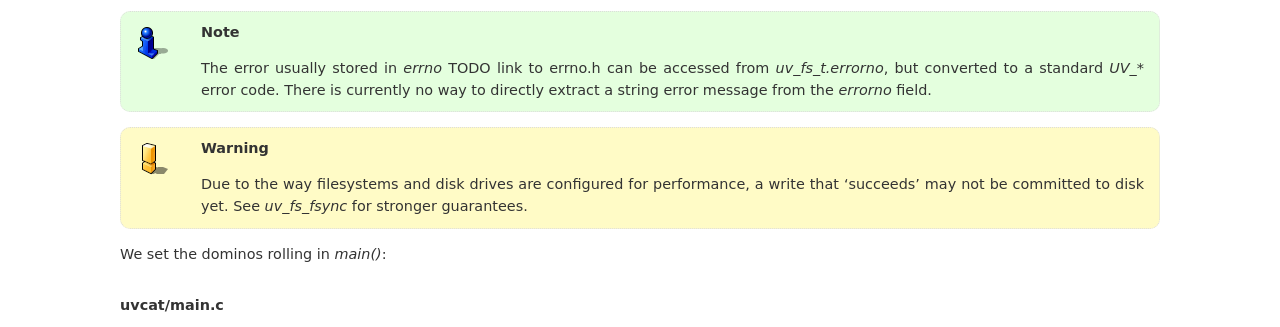
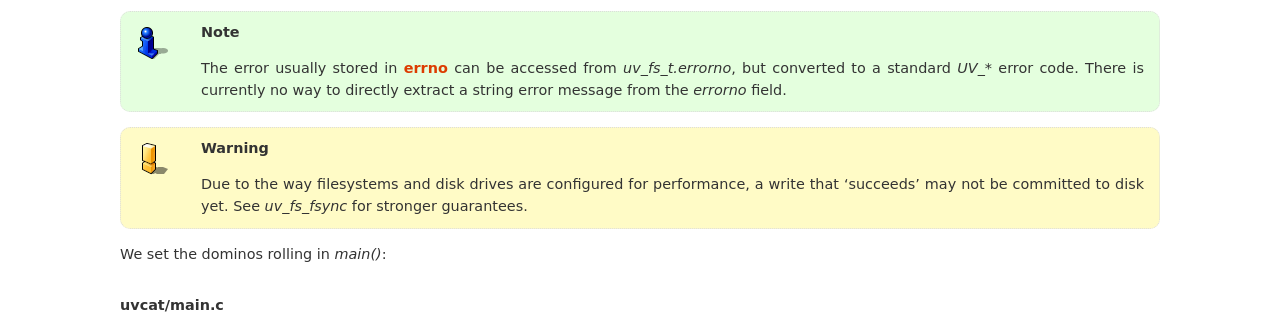
Before and after one commit to nikhilm/uvbook, a Sphinx documentation site: the page built from source/filesystem.rst, in a window 1280 px wide and 900 px high, scrolled down 1648 px, cut to the strip 200-527 px from the top of the window. Built offline with Sphinx 7.4.7, drawn with Linux system fonts in a browser that asks for light colours; formulas are drawn with MathJax 3.

Commit message:
link to libeio and errno

```diff
--- a/source/filesystem.rst
+++ b/source/filesystem.rst
@@ -14,8 +14,9 @@
 
 .. note::
 
-    The fs operations are actually a part of `libeio` on Unix systems. `libeio`
-    is a separate library written by the author of `libev`. TODO link
+    The fs operations are actually a part of `libeio
+    <http://software.schmorp.de/pkg/libeio.html>`_ on Unix systems. `libeio` is
+    a separate library written by the author of `libev`.
 
 All filesystem functions have two forms - *synchronous* and *asynchronous*.
 
@@ -103,10 +104,11 @@
 
 .. note::
 
-    The error usually stored in `errno` TODO link to errno.h can be accessed
-    from `uv_fs_t.errorno`, but converted to a standard `UV_*` error code.
-    There is currently no way to directly extract a string error message from
-    the `errorno` field.
+    The error usually stored in `errno
+    <http://man7.org/linux/man-pages/man3/errno.3.html>`_ can be accessed from
+    `uv_fs_t.errorno`, but converted to a standard `UV_*` error code.  There is
+    currently no way to directly extract a string error message from the
+    `errorno` field.
 
 .. warning::
 
```
